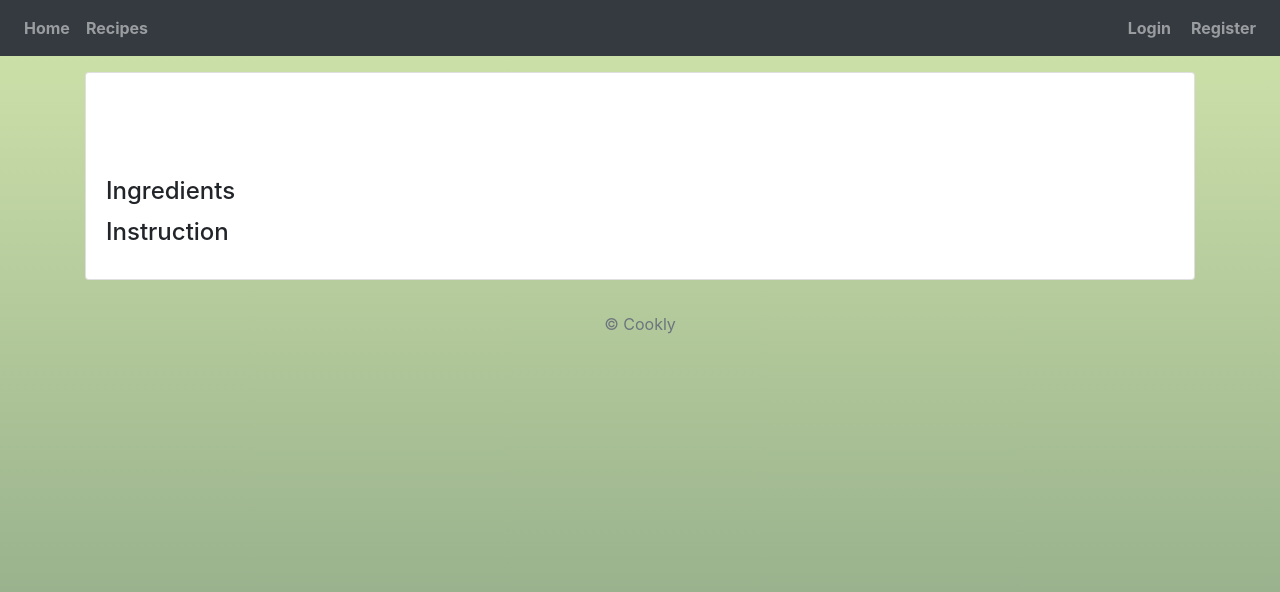
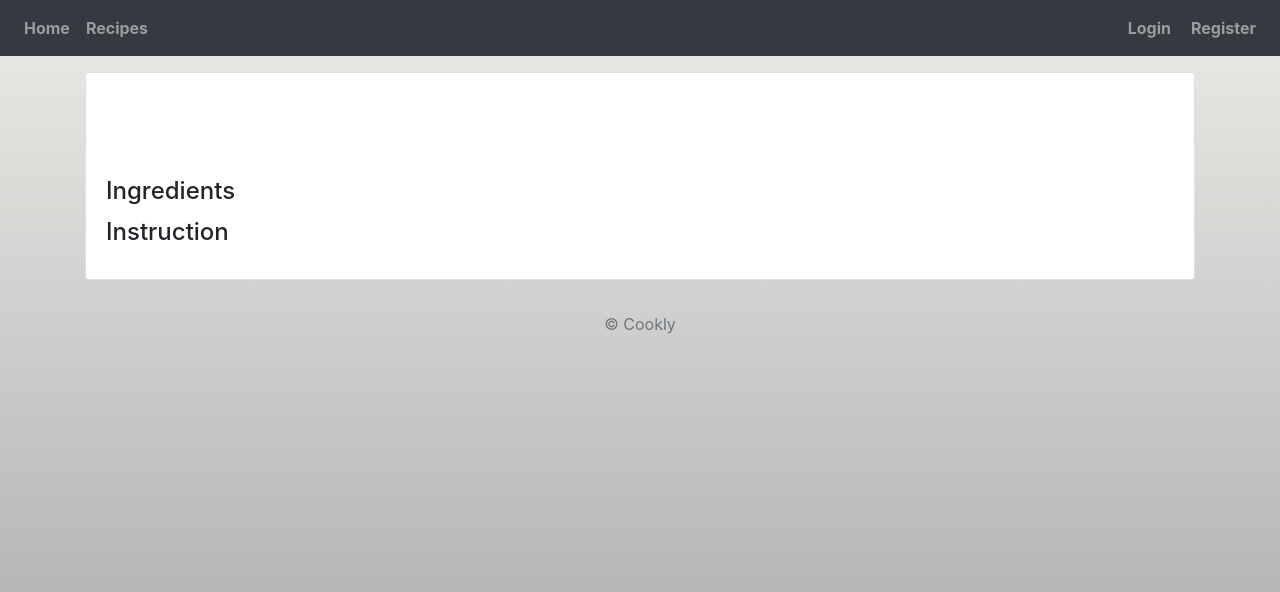
Before and after one commit to cookly-PiTE/cookly, a Django app: template recipes/templates/recipes/recipe_detail.html in a window 1280 px wide. Shown: the top 592 px of the page. Run offline with Django 3.2, Linux system fonts and the light colour scheme; the template is opened without the code that fills it, so the values that code supplies are empty; some libraries are stand-ins or nearby versions.

```diff
--- a/static/style.css
+++ b/static/style.css
@@ -1,6 +1,6 @@
 body {
     height: 100%;
-    background: linear-gradient(0deg,rgb(135, 161, 131) 0%,rgb(208, 228, 171) 100%);
+    background: linear-gradient(0deg,rgb(165, 164, 164) 0%,rgb(235, 235, 232) 100%);
     background-repeat: no-repeat;
     margin: 0;
     background-attachment: fixed;
```
